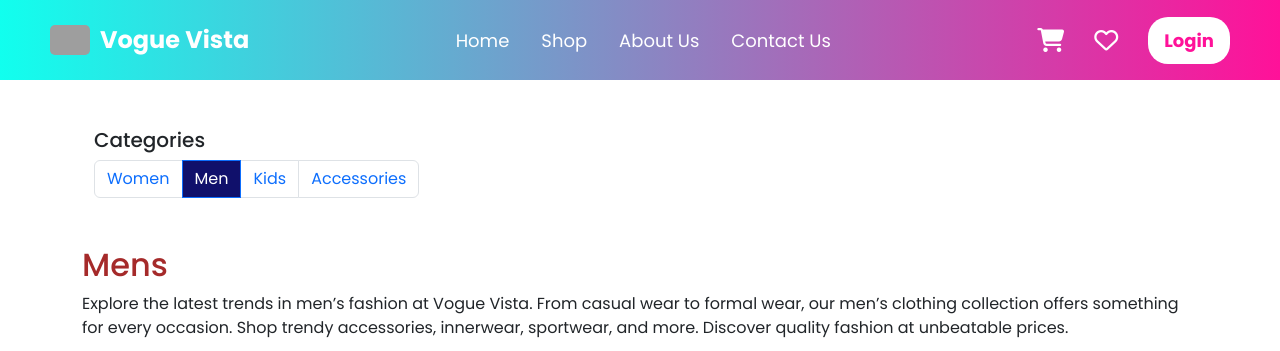
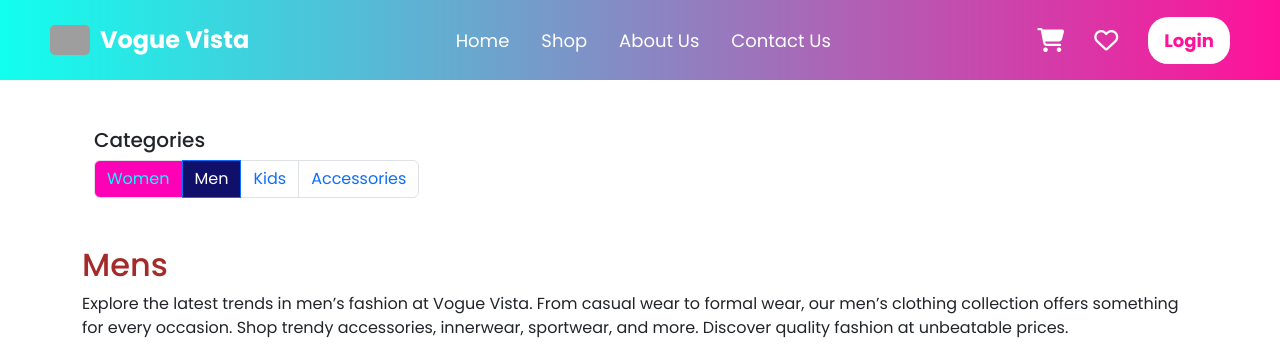
Before and after one commit to dcagamage/Online-Fashion-Store-Management-System, a PHP site: page /product-men.html in a window 1280 px wide, with the pointer over the restyled element. Shown: the top 351 px of the page. Run offline with PHP 8.4, Linux system fonts and the light colour scheme; grey boxes are pictures that could not be loaded.

Commit message:
fixed a small error in product.css

```diff
--- a/Front-End/CSS/product.css
+++ b/Front-End/CSS/product.css
@@ -61,7 +61,9 @@ h3{
     background-color: #10106b;
 }
 #men > div.row.mx-auto.container > nav > ul > li:nth-child(n):hover>a{
-
+    background-color:rgb(255, 0, 183) ;
+    color:aqua;
+}
 #kids > div.row.mx-auto.container > nav > ul > li.page-item.active > a{
     background-color: #10106b;
 }
@@ -69,7 +71,6 @@ h3{
     background-color:rgb(255, 0, 183) ;
     color:aqua;
 }
-
 #watch > div.row.mx-auto.container > nav > ul > li.page-item.active > a{
     background-color: #10106b;
 }
```
